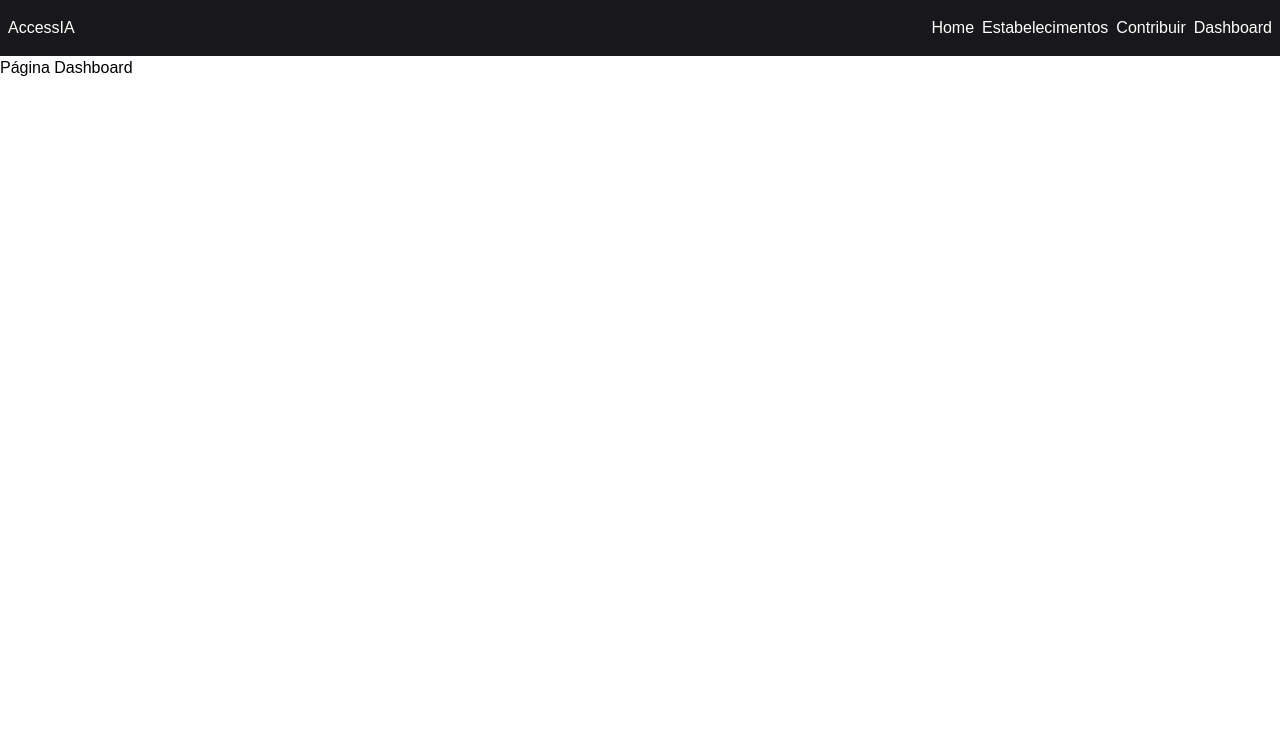
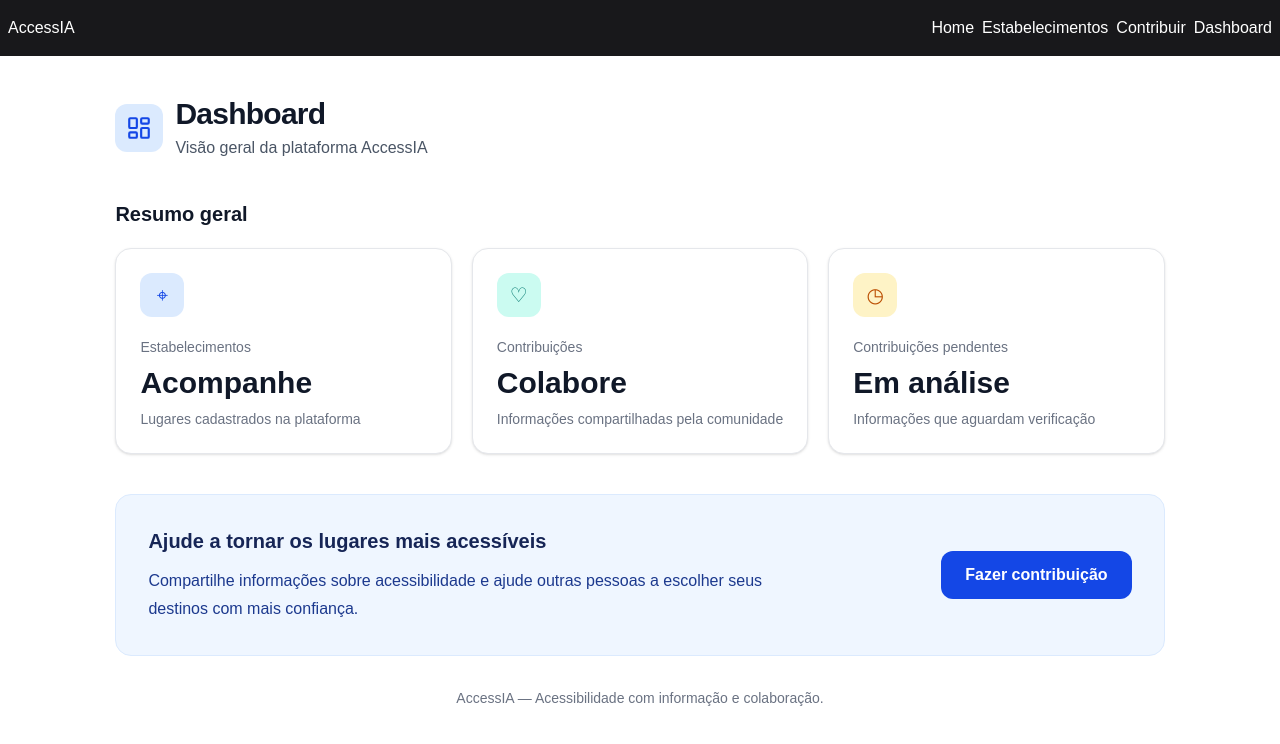
Before and after one commit to RodrigoSandri/AccessIA, a Next.js app in the folder accessia/: page /dashboard in a window 1280 px wide. Shown: the top 744 px of the page. Built offline with nearby package versions, Linux system fonts and the light colour scheme.

Commit message:
feat: melhora visual do dashboard

```diff
--- a/accessia/src/app/dashboard/page.tsx
+++ b/accessia/src/app/dashboard/page.tsx
@@ -1,8 +1,121 @@
 
 export default function Dashboard() {
-    return(
-        <div>
-            <h1>Página Dashboard</h1>
-        </div>
-    )
+    return (
+        <main className="mx-auto max-w-6xl px-6 py-10">
+            <header className="mb-10">
+                <div className="flex items-center gap-3">
+                    <div className="flex h-12 w-12 items-center justify-center rounded-xl bg-blue-100 text-blue-700">
+                        <svg
+                            xmlns="http://www.w3.org/2000/svg"
+                            width="26"
+                            height="26"
+                            viewBox="0 0 24 24"
+                            fill="none"
+                            stroke="currentColor"
+                            strokeWidth="2"
+                            strokeLinecap="round"
+                            strokeLinejoin="round"
+                            aria-hidden="true"
+                        >
+                            <rect x="3" y="3" width="7" height="9" rx="1" />
+                            <rect x="14" y="3" width="7" height="5" rx="1" />
+                            <rect x="14" y="12" width="7" height="9" rx="1" />
+                            <rect x="3" y="16" width="7" height="5" rx="1" />
+                        </svg>
+                    </div>
+
+                    <div>
+                        <h1 className="text-3xl font-bold tracking-tight text-gray-900">
+                            Dashboard
+                        </h1>
+                        <p className="mt-1 text-gray-600">
+                            Visão geral da plataforma AccessIA
+                        </p>
+                    </div>
+                </div>
+            </header>
+
+            <section aria-labelledby="resumo-titulo">
+                <h2
+                    id="resumo-titulo"
+                    className="mb-5 text-xl font-semibold text-gray-900"
+                >
+                    Resumo geral
+                </h2>
+
+                <div className="grid gap-5 sm:grid-cols-2 lg:grid-cols-3">
+                    <article className="rounded-2xl border border-gray-200 bg-white p-6 shadow-sm transition hover:-translate-y-1 hover:shadow-md">
+                        <div className="mb-5 flex h-11 w-11 items-center justify-center rounded-xl bg-blue-100 text-blue-700">
+                            <span className="text-xl" aria-hidden="true">⌖</span>
+                        </div>
+                        <p className="text-sm font-medium text-gray-500">
+                            Estabelecimentos
+                        </p>
+                        <p className="mt-2 text-3xl font-bold text-gray-900">
+                            Acompanhe
+                        </p>
+                        <p className="mt-2 text-sm text-gray-500">
+                            Lugares cadastrados na plataforma
+                        </p>
+                    </article>
+
+                    <article className="rounded-2xl border border-gray-200 bg-white p-6 shadow-sm transition hover:-translate-y-1 hover:shadow-md">
+                        <div className="mb-5 flex h-11 w-11 items-center justify-center rounded-xl bg-teal-100 text-teal-700">
+                            <span className="text-xl" aria-hidden="true">♡</span>
+                        </div>
+                        <p className="text-sm font-medium text-gray-500">
+                            Contribuições
+                        </p>
+                        <p className="mt-2 text-3xl font-bold text-gray-900">
+                            Colabore
+                        </p>
+                        <p className="mt-2 text-sm text-gray-500">
+                            Informações compartilhadas pela comunidade
+                        </p>
+                    </article>
+
+                    <article className="rounded-2xl border border-gray-200 bg-white p-6 shadow-sm transition hover:-translate-y-1 hover:shadow-md sm:col-span-2 lg:col-span-1">
+                        <div className="mb-5 flex h-11 w-11 items-center justify-center rounded-xl bg-amber-100 text-amber-700">
+                            <span className="text-xl" aria-hidden="true">◷</span>
+                        </div>
+                        <p className="text-sm font-medium text-gray-500">
+                            Contribuições pendentes
+                        </p>
+                        <p className="mt-2 text-3xl font-bold text-gray-900">
+                            Em análise
+                        </p>
+                        <p className="mt-2 text-sm text-gray-500">
+                            Informações que aguardam verificação
+                        </p>
+                    </article>
+                </div>
+            </section>
+
+            <section className="mt-10 rounded-2xl border border-blue-100 bg-blue-50 p-6 sm:p-8">
+                <div className="flex flex-col gap-5 sm:flex-row sm:items-center sm:justify-between">
+                    <div className="max-w-2xl">
+                        <h2 className="text-xl font-bold text-blue-950">
+                            Ajude a tornar os lugares mais acessíveis
+                        </h2>
+                        <p className="mt-3 leading-7 text-blue-900">
+                            Compartilhe informações sobre acessibilidade e
+                            ajude outras pessoas a escolher seus destinos
+                            com mais confiança.
+                        </p>
+                    </div>
+
+                    <a
+                        href="/contribuir"
+                        className="inline-flex min-h-12 shrink-0 items-center justify-center rounded-xl bg-blue-700 px-6 py-3 font-semibold text-white transition hover:bg-blue-800 focus:outline-none focus:ring-2 focus:ring-blue-600 focus:ring-offset-2"
+                    >
+                        Fazer contribuição
+                    </a>
+                </div>
+            </section>
+
+            <footer className="mt-8 text-center text-sm text-gray-500">
+                AccessIA — Acessibilidade com informação e colaboração.
+            </footer>
+        </main>
+    );
 }
--- /dev/null
+++ b/accessia/src/app/dashboard/route.ts
@@ -0,0 +1,38 @@
+
+import { NextResponse } from "next/server";
+import { pool } from "@/lib/db";
+import type { RowDataPacket } from "mysql2";
+
+interface TotalRow extends RowDataPacket {
+    total: number;
+}
+
+export async function GET() {
+    try {
+        const [estabelecimentos] = await pool.execute<TotalRow[]>(
+            "SELECT COUNT(*) AS total FROM estabelecimentos"
+        );
+
+        const [contribuicoes] = await pool.execute<TotalRow[]>(
+            "SELECT COUNT(*) AS total FROM contribuicoes"
+        );
+
+        const [pendentes] = await pool.execute<TotalRow[]>(
+            "SELECT COUNT(*) AS total FROM contribuicoes WHERE status = ?",
+            ["pendente"]
+        );
+
+        return NextResponse.json({
+            estabelecimentos: estabelecimentos[0].total,
+            contribuicoes: contribuicoes[0].total,
+            pendentes: pendentes[0].total,
+        });
+    } catch (error) {
+        console.error("Erro ao carregar dados do dashboard:", error);
+
+        return NextResponse.json(
+            { erro: "Não foi possível carregar os dados do dashboard." },
+            { status: 500 }
+        );
+    }
+}
```
